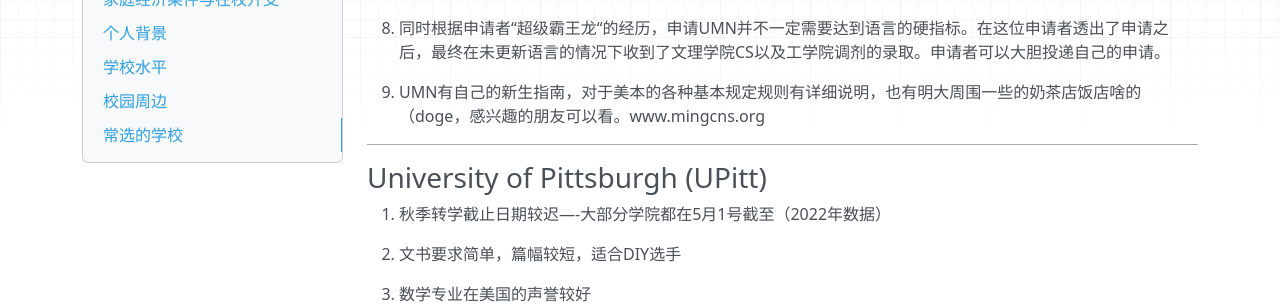
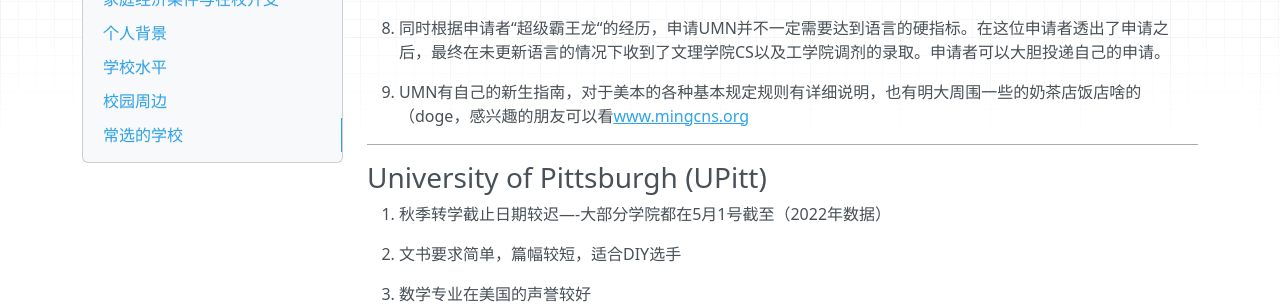
Before and after one commit to SihanXU/TransferWiki, an MkDocs documentation site: the page built from docs/school.md, in a window 1280 px wide and 900 px high, scrolled down 2574 px. Shown: the part 179-483 px from the top of the window. Built offline with MkDocs 1.6.1, drawn with Linux system fonts in a browser that asks for light colours; nearby versions of some CDN libraries; part of the change alters nothing that is shown.

```diff
--- a/docs/school.md
+++ b/docs/school.md
@@ -78,7 +78,7 @@
 
 8. 同时根据申请者“超级霸王龙“的经历，申请UMN并不一定需要达到语言的硬指标。在这位申请者透出了申请之后，最终在未更新语言的情况下收到了文理学院CS以及工学院调剂的录取。申请者可以大胆投递自己的申请。
 
-9. UMN有自己的新生指南，对于美本的各种基本规定规则有详细说明，也有明大周围一些的奶茶店饭店啥的（doge，感兴趣的朋友可以看。www.mingcns.org
+9. UMN有自己的新生指南，对于美本的各种基本规定规则有详细说明，也有明大周围一些的奶茶店饭店啥的（doge，感兴趣的朋友可以看[www.mingcns.org](www.mingcns.org)
 
 ***
 
```
